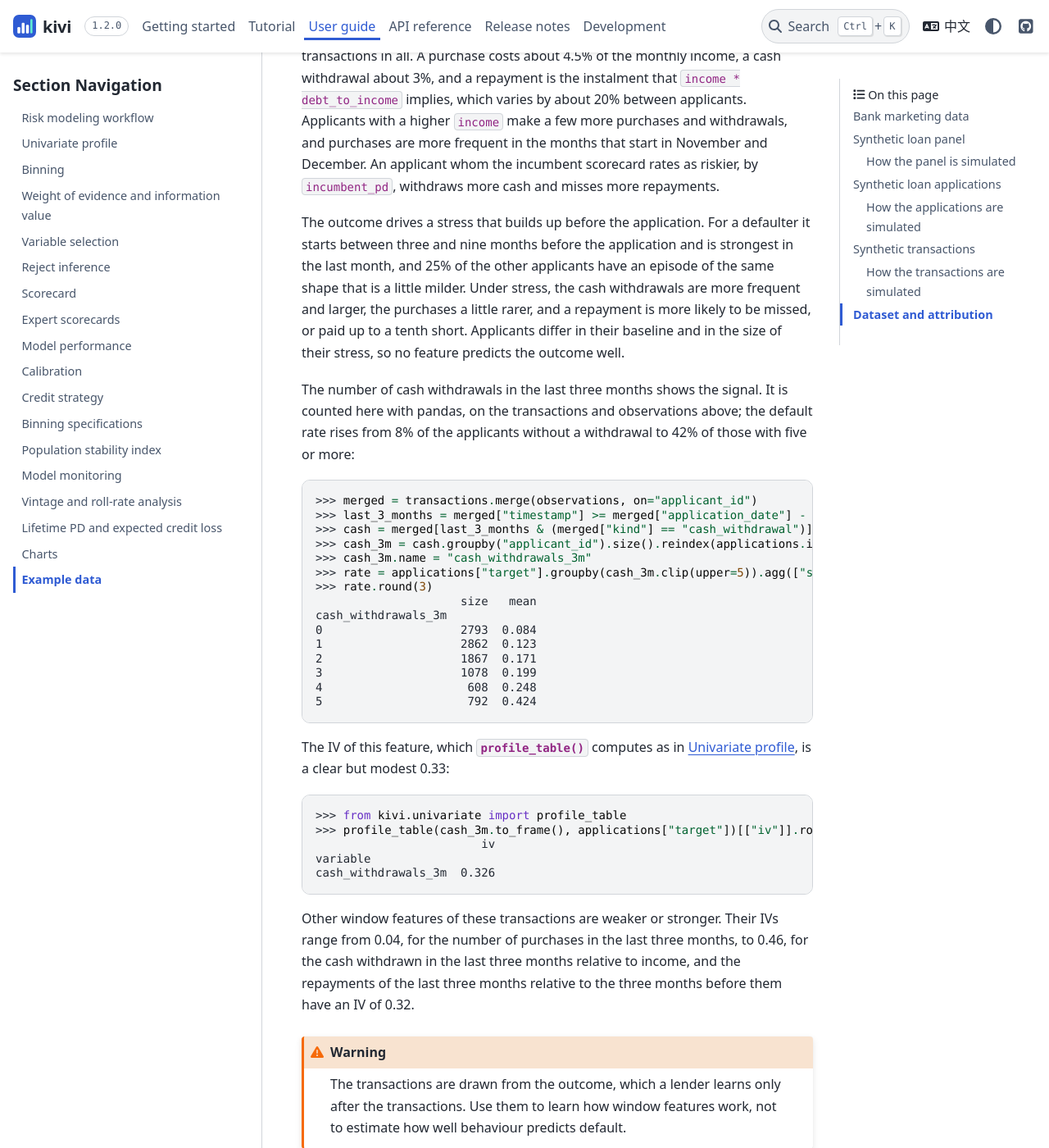
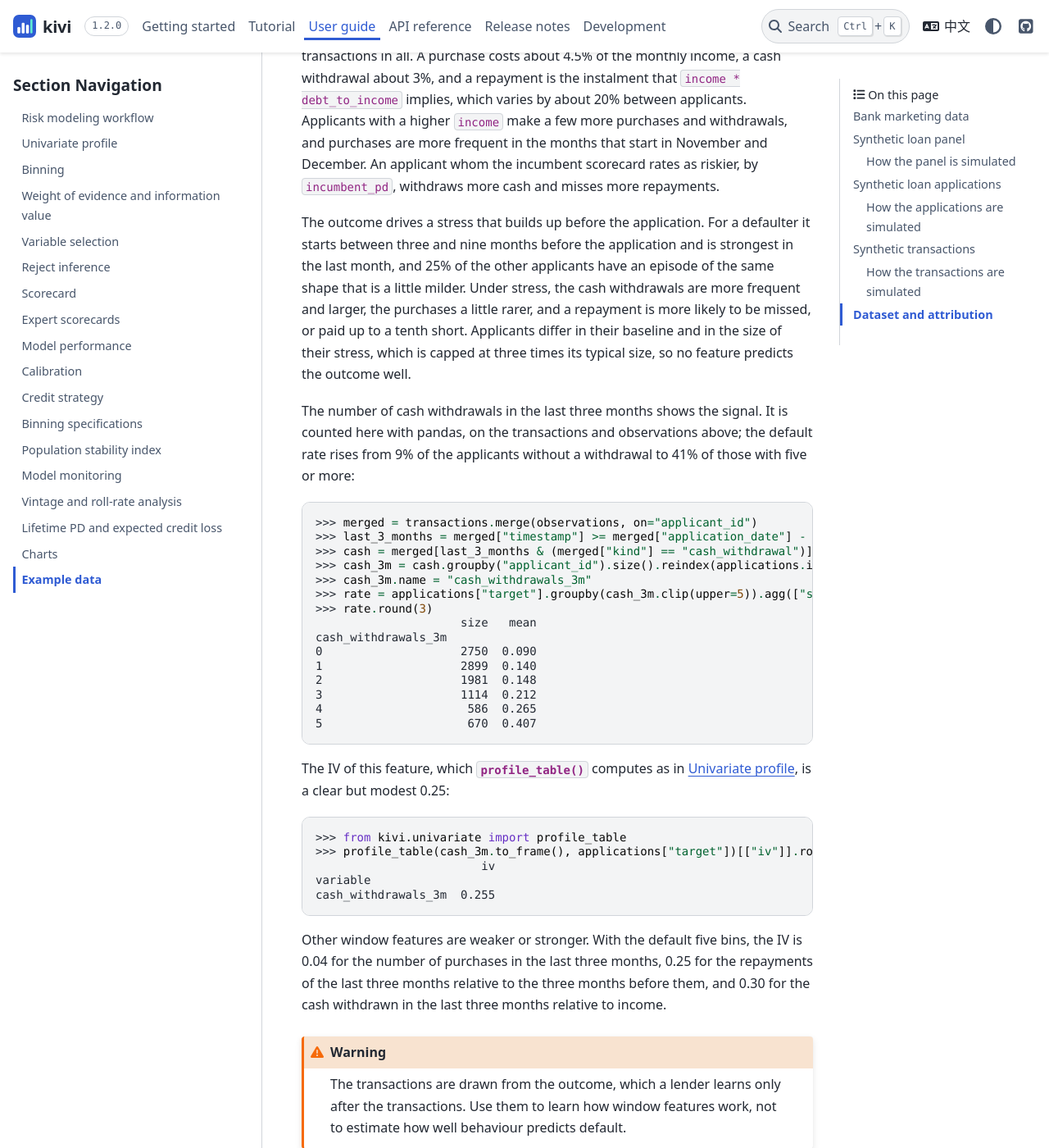
Before and after one commit to gchensy/kivi, a Sphinx documentation site: the page built from docs/user_guide/datasets.rst, in a window 1280 px wide and 1400 px high, scrolled down 5634 px. Shown: the whole window at 82% size. Built offline with Sphinx 7.4.7 and the PyData theme 0.15.4, drawn with Linux system fonts in a browser that asks for light colours; some of the changed text lies outside the part shown.

Commit message:
Bound the stress in make_transactions and tighten its date errors
- Cap the size of an applicant's stress at three times its median. The
  size was an unbounded lognormal that entered the rate of cash
  withdrawals as exp(0.9 * stress), so one applicant of 40,000 could get
  millions of withdrawals. Rows per applicant now stay below about 125 and
  the yearly cash withdrawn below about three times the monthly income at
  40,000 applicants.
- Report a date outside 1678 to 2261 with the range message for strings as
  well; only a string that is no date at all is reported as a possible
  column name.
- Tests: the largest number of rows, amount and yearly cash per applicant
  at 40,000 applicants over three seeds; a generator that always draws the
  highest or the lowest integer pins the half-open window to the second;
  out-of-range date strings.
- Guide: the printed outputs and the IVs of the prose use the default five
  bins of the example just above; the cap is mentioned in the notes.

Co-Authored-By: Claude Sonnet 5.5 <noreply@anthropic.com>

```diff
--- a/docs/user_guide/datasets.rst
+++ b/docs/user_guide/datasets.rst
@@ -177,9 +177,9 @@ How the transactions are simulated
 
 The transactions of each month are drawn independently. In a year an applicant has on average about 26 purchases, 6 cash withdrawals and 12 repayments, 43 transactions in all. A purchase costs about 4.5% of the monthly income, a cash withdrawal about 3%, and a repayment is the instalment that ``income * debt_to_income`` implies, which varies by about 20% between applicants. Applicants with a higher ``income`` make a few more purchases and withdrawals, and purchases are more frequent in the months that start in November and December. An applicant whom the incumbent scorecard rates as riskier, by ``incumbent_pd``, withdraws more cash and misses more repayments.
 
-The outcome drives a stress that builds up before the application. For a defaulter it starts between three and nine months before the application and is strongest in the last month, and 25% of the other applicants have an episode of the same shape that is a little milder. Under stress, the cash withdrawals are more frequent and larger, the purchases a little rarer, and a repayment is more likely to be missed, or paid up to a tenth short. Applicants differ in their baseline and in the size of their stress, so no feature predicts the outcome well.
+The outcome drives a stress that builds up before the application. For a defaulter it starts between three and nine months before the application and is strongest in the last month, and 25% of the other applicants have an episode of the same shape that is a little milder. Under stress, the cash withdrawals are more frequent and larger, the purchases a little rarer, and a repayment is more likely to be missed, or paid up to a tenth short. Applicants differ in their baseline and in the size of their stress, which is capped at three times its typical size, so no feature predicts the outcome well.
 
-The number of cash withdrawals in the last three months shows the signal. It is counted here with pandas, on the transactions and observations above; the default rate rises from 8% of the applicants without a withdrawal to 42% of those with five or more:
+The number of cash withdrawals in the last three months shows the signal. It is counted here with pandas, on the transactions and observations above; the default rate rises from 9% of the applicants without a withdrawal to 41% of those with five or more:
 
 >>> merged = transactions.merge(observations, on="applicant_id")
 >>> last_3_months = merged["timestamp"] >= merged["application_date"] - pd.DateOffset(months=3)
@@ -190,22 +190,22 @@ The number of cash withdrawals in the last three months shows the signal. It is
 >>> rate.round(3)
                      size   mean
 cash_withdrawals_3m
-0                    2793  0.084
-1                    2862  0.123
-2                    1867  0.171
-3                    1078  0.199
-4                     608  0.248
-5                     792  0.424
+0                    2750  0.090
+1                    2899  0.140
+2                    1981  0.148
+3                    1114  0.212
+4                     586  0.265
+5                     670  0.407
 
-The IV of this feature, which :func:`~kivi.univariate.profile_table` computes as in :doc:`univariate`, is a clear but modest 0.33:
+The IV of this feature, which :func:`~kivi.univariate.profile_table` computes as in :doc:`univariate`, is a clear but modest 0.25:
 
 >>> from kivi.univariate import profile_table
 >>> profile_table(cash_3m.to_frame(), applications["target"])[["iv"]].round(3)
                         iv
 variable
-cash_withdrawals_3m  0.326
+cash_withdrawals_3m  0.255
 
-Other window features of these transactions are weaker or stronger. Their IVs range from 0.04, for the number of purchases in the last three months, to 0.46, for the cash withdrawn in the last three months relative to income, and the repayments of the last three months relative to the three months before them have an IV of 0.32.
+Other window features are weaker or stronger. With the default five bins, the IV is 0.04 for the number of purchases in the last three months, 0.25 for the repayments of the last three months relative to the three months before them, and 0.30 for the cash withdrawn in the last three months relative to income.
 
 .. warning::
 
```
Also changed, not shown: other parts of docs/user_guide/datasets.rst (+4 -4 lines), 3 other files.
